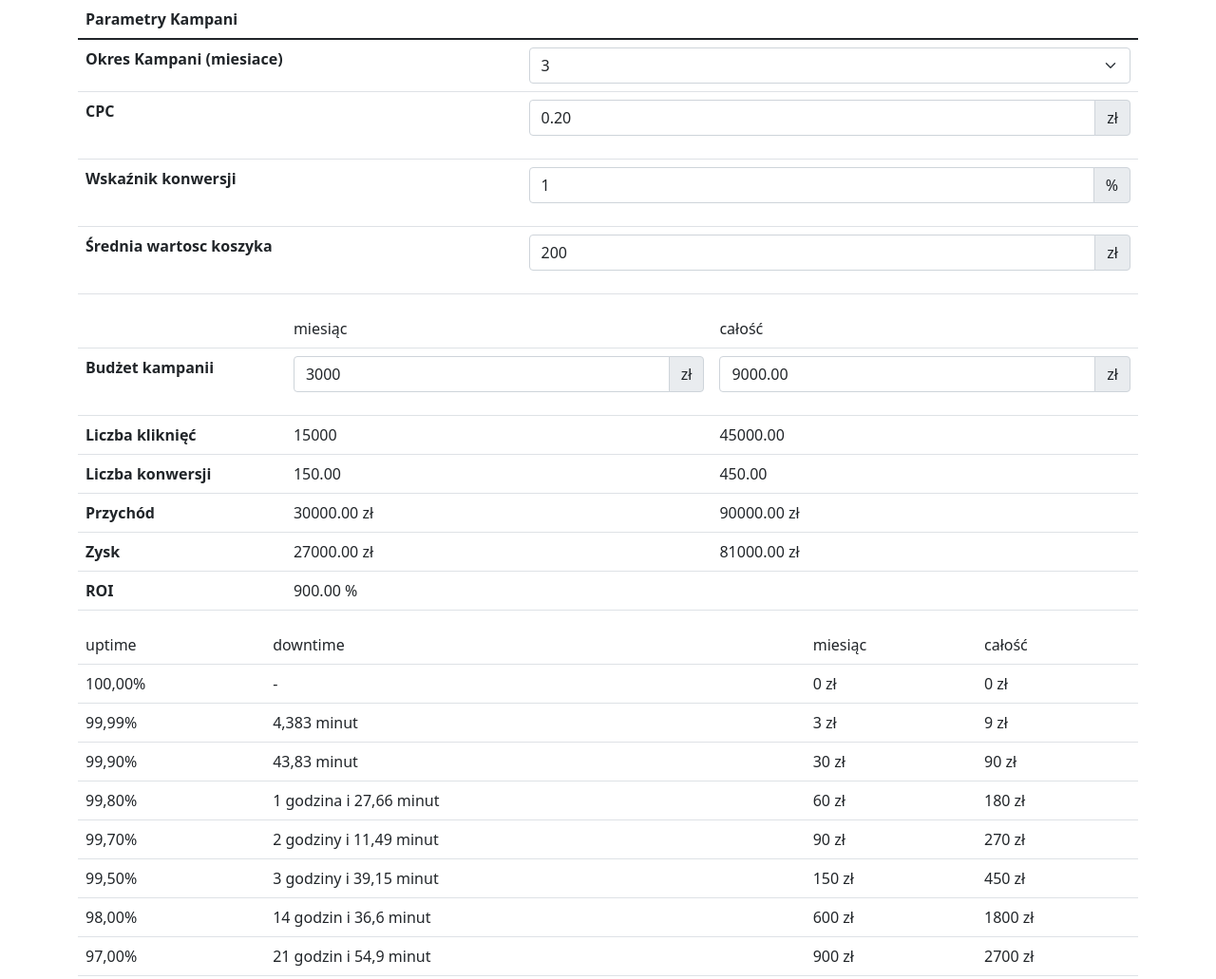
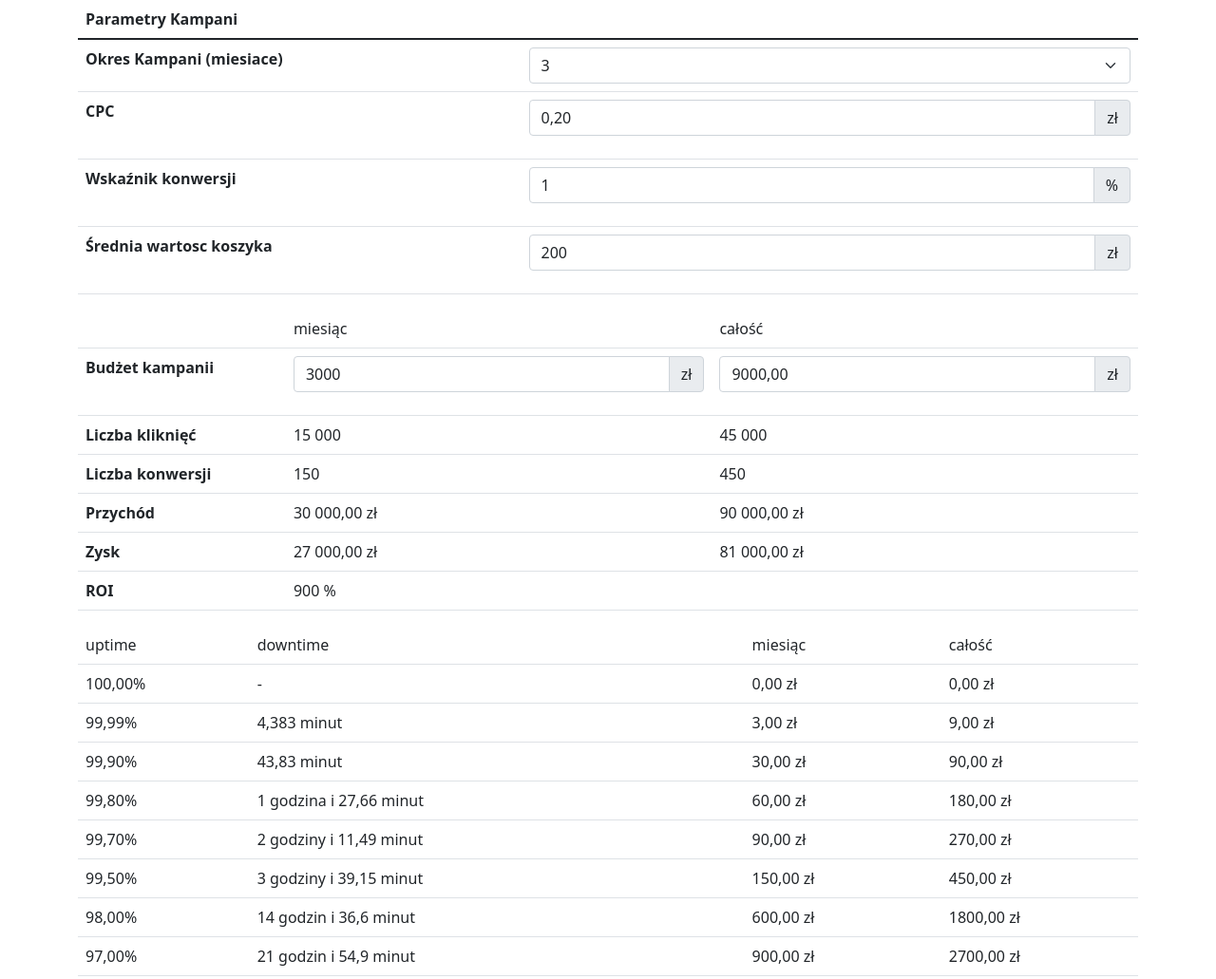
Before and after one commit to lukaszmosionek/Calculator-Konrad, a plain HTML site: page index.html in a window 1280 px wide. Shown: the top 1031 px of the page at 95% size. Drawn offline with nearby package versions, Linux system fonts and the light colour scheme.

Commit message:
1 - Zapomniałeś wycenić tego tasku. :)
2 - Strzałki góra-dół w polach kwotowych są bez sensu. Szczególnie, że zmieniają kwoty co 1 grosz. :)
Albo do wywalenia albo zmienić na jakieś sensowne przeskoki - np. co tysiąc w budżecie kampanii.

3 - Grosze od złotówek powinny być oddzielone przecinkiem a nie kropką. Tzn. to powinno być zależne od języka przeglądarki, bo z kolei w wersji angielskiej to właśnie powinny być kropki.

4 - Fajnie, jakby tysiące (i ew. miliony) były oddzielone spacją.

5 - W następujących polach brakuje wyświetlania dwóch pól po przecinku:
- wskaźnik konwersji
- średnia wartość koszyka
- budżet kampanii / miesiąc

6 - Z kolei przy liczbie konwersji pola po przecinku są niepotrzebne - to powinny być liczby całkowite.

7 - Będę to wrzucał tam, gdzie wcześniejsze mini-narzędzia: Sprawdź nagłówki HTTP i przekierowania strony internetowej
A tam jest Bootstrap 3.1.1 i jQuery 1.11.0.
Ty użyłeś Bootstrapa 5.1.3 i jQuery 3.6.0.
Obawiam się jakichś konfliktów/niezgodności.

Drugi kalkulator zrobisz po zaakceptowaniu pierwszego?

```diff
--- a/index.html
+++ b/index.html
@@ -56,7 +56,7 @@
             <th scope="row">CPC</th>
             <td>
                 <div class="input-group mb-3">
-                    <input type="number" id="cpc"  step="0.01" value="0.20" class="form-control" name="">
+                    <input type="" id="cpc"  step="0.01" value="0,20" class="form-control" name="">
                     <span class="input-group-text">zł</span>
                 </div>
             </td>
@@ -65,7 +65,7 @@
             <th scope="row">Wskaźnik konwersji</th>
             <td>
                 <div class="input-group mb-3">
-                    <input type="number" id="conversion_rate" step="0.01" value="1" class="form-control" name="">
+                    <input type="" id="conversion_rate" step="0,01" value="1" class="form-control" name="">
                     <span class="input-group-text">%</span>
                 </div>
             </td>
@@ -74,7 +74,7 @@
             <th scope="row">Średnia wartosc koszyka</th>
             <td>
                 <div class="input-group mb-3">
-                    <input type="number" id="avg_basket_value" step="0.01" value="200" class="form-control" name="">
+                    <input type="" id="avg_basket_value" step="0,01" value="200" class="form-control" name="">
                     <span class="input-group-text">zł</span>
                 </div>
             </td>
@@ -96,13 +96,13 @@
             <th scope="row">Budżet kampanii</th>
             <td>
                 <div class="input-group mb-3">
-                    <input type="number" id="campaign_budget_month" step="0.01" value="3000" class="form-control" name="">
+                    <input type="" id="campaign_budget_month" step="0,01" value="3000" class="form-control" name="">
                     <span class="input-group-text">zł</span>
                 </div>
             </td>
             <td>
                 <div class="input-group mb-3">
-                    <input type="number" id="campaign_budget_all" step="0.01" value="9000" class="form-control" name="">
+                    <input type="" id="campaign_budget_all" step="0,01" value="9000" class="form-control" name="">
                     <span class="input-group-text">zł</span>
                 </div>
             </td>
@@ -218,53 +218,71 @@
 
     <script>
 
+        var formatter = new Intl.NumberFormat('pl-PL', {
+            style: 'currency',
+            currency: 'PLN',
+
+            // These options are needed to round to whole numbers if that's what you want.
+            //minimumFractionDigits: 0, // (this suffices for whole numbers, but will print 2500.10 as $2,500.1)
+            //maximumFractionDigits: 0, // (causes 2500.99 to be printed as $2,501)
+        });
+
+        var number = new Intl.NumberFormat('pl-PL', {
+            // style: 'currency',
+            // currency: 'PLN',
+
+            // These options are needed to round to whole numbers if that's what you want.
+            //minimumFractionDigits: 0, // (this suffices for whole numbers, but will print 2500.10 as $2,500.1)
+            //maximumFractionDigits: 0, // (causes 2500.99 to be printed as $2,501)
+        });
+
         function calculate(){
             let campaign_period = $('#campaign_period').val();
-            let cpc = $('#cpc').val();
-            let conversion_rate = $('#conversion_rate').val()/100;
-            let avg_basket_value = $('#avg_basket_value').val();
+            let cpc = $('#cpc').val().replace(",", ".");
+            let conversion_rate = $('#conversion_rate').val().replace(",", ".")/100;
+            let avg_basket_value = $('#avg_basket_value').val().replace(",", ".");
 
-            let campaign_budget_month = $('#campaign_budget_month').val();
-            let campaign_budget_all = $('#campaign_budget_all').val();
+            let campaign_budget_month = $('#campaign_budget_month').val().replace(",", ".");
+            let campaign_budget_all = $('#campaign_budget_all').val().replace(",", ".");
 
 
-            let count_click_month = (campaign_budget_month/cpc).toFixed(0);
+            let count_click_month = (campaign_budget_month/cpc).toFixed(2);
             let count_click_all = (campaign_budget_all/cpc ).toFixed(2);
-            $('#count_click_month').text(count_click_month);
-            $('#count_click_all').text(count_click_all);
+            $('#count_click_month').text( number.format(count_click_month).replace(".", ","));
+            $('#count_click_all').text( number.format(count_click_all).replace(".", ","));
 
-            let conversion_amount_month = ( count_click_month*conversion_rate ).toFixed(2);
-            let conversion_amount_all = ( count_click_all*conversion_rate ).toFixed(2);
-            $('#conversion_amount_month').text(conversion_amount_month);
-            $('#conversion_amount_all').text(conversion_amount_all);
+            let conversion_amount_month = ( count_click_month*conversion_rate );
+            let conversion_amount_all = ( count_click_all*conversion_rate );
+            $('#conversion_amount_month').text( number.format(conversion_amount_month.toFixed(0)));
+            $('#conversion_amount_all').text( number.format(conversion_amount_all.toFixed(0)));
 
-            let income_month = ( avg_basket_value*conversion_amount_month ).toFixed(2);
-            let income_all = ( avg_basket_value*conversion_amount_all ).toFixed(2);
-            $('#income_month').text(income_month+' zł');
-            $('#income_all').text(income_all+' zł');
+            let income_month = avg_basket_value*conversion_amount_month;
+            let income_all = avg_basket_value*conversion_amount_all;
+            $('#income_month').text( formatter.format(income_month) );
+            $('#income_all').text( formatter.format(income_all) );
 
-            let profit_month = ( income_month-campaign_budget_month ).toFixed(2);
-            let profit_all = ( income_all-campaign_budget_all ).toFixed(2);
-            $('#profit_month').text(profit_month + ' zł');
-            $('#profit_all').text(profit_all + ' zł');
+            let profit_month = income_month-campaign_budget_month;
+            let profit_all = income_all-campaign_budget_all;
+            $('#profit_month').text( formatter.format(profit_month) );
+            $('#profit_all').text( formatter.format(profit_all) );
 
-            $('#roi_month').text(( profit_month/campaign_budget_month*100 ).toFixed(2) + ' %');
+            $('#roi_month').text(( profit_month/campaign_budget_month*100 ).toLocaleString() + ' %');
 
             $( ".loses" ).each(function( index ) {
                 let percent = $( this ).children(".percent").data('percent');
 
-                $( this ).children(".month").text( Math.round( (1-percent)*income_month )+' zł' );
-                $( this ).children(".all").text( Math.round( (1-percent)*income_all )+' zł' );
+                $( this ).children(".month").text( formatter.format( (1-percent)*income_month ));
+                $( this ).children(".all").text( formatter.format( (1-percent)*income_all ) );
             });
 
-            $('#campaign_budget_all').val(  (campaign_budget_month * campaign_period).toFixed(2) );
+            $('#campaign_budget_all').val(  (campaign_budget_month * campaign_period).toFixed(2).replace(".", ",") );
         }
 
         calculate();
 
 
             $("#campaign_budget_all").on("change", function(){
-                $('#campaign_budget_month').val(  ($(this).val() / $('#campaign_period').val()).toFixed(2) );
+                $('#campaign_budget_month').val(  ($(this).val().replace(",", ".") / $('#campaign_period').val()).toFixed(2).replace(".", ",") )
                 calculate();
             });
 
@@ -273,6 +291,12 @@
             });
 
 
+
+        // Create our number formatter.
+
+
+        // alert( formatter.format(12500.9) ); /* $2,500.00 */
+
     </script>
 </body>
 </html>
```
